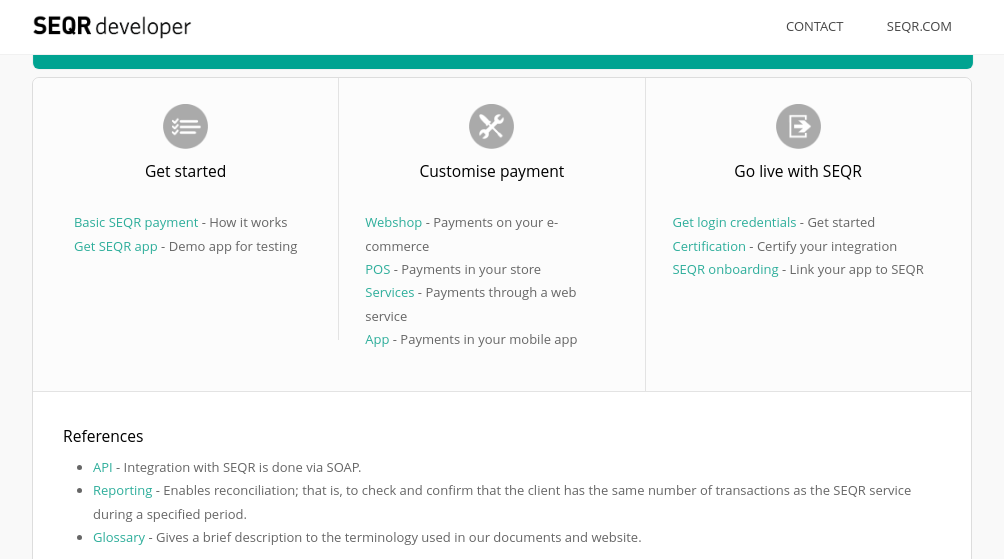
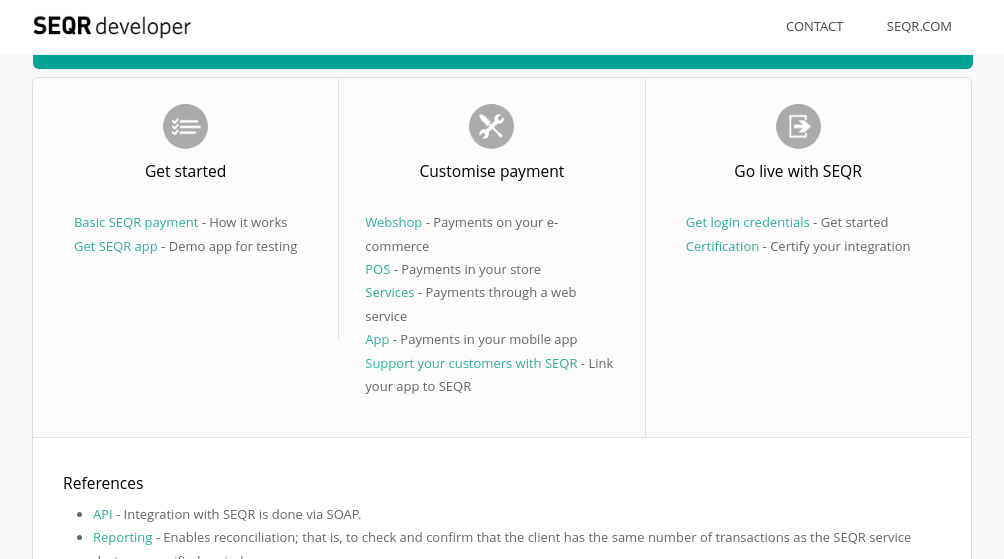
Before and after one commit to SeamlessDistribution/SeamlessDistribution.github.io, a Jekyll site: the page built from index.md, in a window 1280 px wide and 900 px high, scrolled down 303 px, cut to the strip 0-559 px from the top of the window. Shown: the whole strip, without its empty margins (138-1142 px from the left). Built offline with Jekyll 4.4.1, drawn with Linux system fonts in a browser that asks for light colours; nearby versions of some CDN libraries.

Commit message:
Moved and renamed "SEQR onboarding"
From "Go live with SEQR" to "Customise payment" and named the link:
"Support your customers with SEQR"

```diff
--- a/_layouts/default.html
+++ b/_layouts/default.html
@@ -40,10 +40,10 @@
 				<li><a href="/merchant/pos/">POS</a></li>
 				<li><a href="/merchant/externalservices/">Services</a></li>
 				<li><a href="/merchant/inapp/">App</a></li>
+				<li><a href="/merchant/linkapp/">Support your customers with SEQR</a></li>
 				<li class="parent">Go live!</li>
 				<li><a href="/merchant/reference/signup.html">Get login credentials</a></li>
 				<li><a href="/merchant/reference/certification.html">Certification</a></li>
-				<li><a href="/merchant/linkapp/">SEQR onboarding</a></li>
 				<li class="parent">References</li>
 				<li><a href="/merchant/reference/api.html">API</a></li>
 				<li><a href="/merchant/reference/reporting.html">Reporting</a></li>
--- a/index.md
+++ b/index.md
@@ -25,6 +25,7 @@
 	   <li><a href="merchant/pos">POS</a> - Payments in your store</li>
 	   <li><a href="merchant/externalservices">Services</a> - Payments through a web service</li>
 	   <li><a href="merchant/inapp">App</a> - Payments in your mobile app</li>
+	   <li><a href="merchant/linkapp">Support your customers with SEQR</a> - Link your app to SEQR</li>
 	  </ul>
 	 </div>
 	<div class="box">
@@ -35,7 +36,6 @@
 		<ul>
 		   <li><a href="merchant/reference/signup.html">Get login credentials</a> - Get started</li>
 			<li><a href="merchant/reference/certification.html">Certification</a> - Certify your integration</li>
-	   <li><a href="merchant/linkapp">SEQR onboarding</a> - Link your app to SEQR</li>
 		</ul>
 	</div>
 </div>
```
